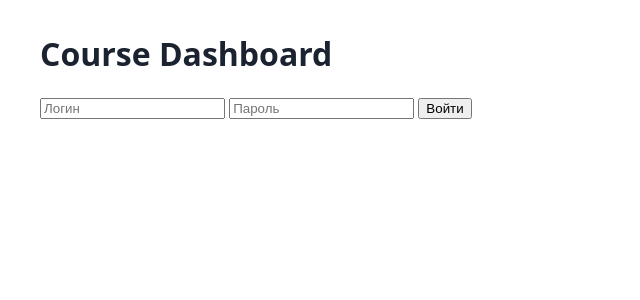
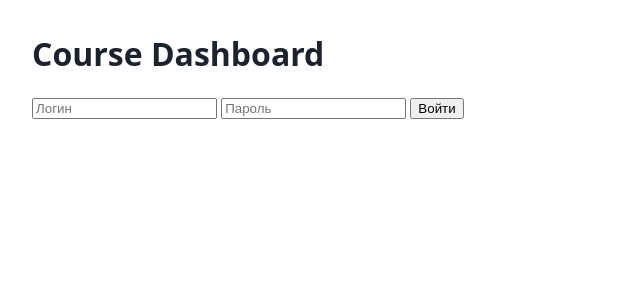
Before and after one commit to genarovv/course-dashboard, a FastAPI app: page /login in a window 1280 px wide. Shown: the top 300 px of the page, without its empty margins (0-640 px from the left). Run offline with FastAPI, Linux system fonts and the light colour scheme; tables that the repository leaves empty hold one stand-in row (values such as "Sample post"); some libraries are stand-ins or nearby versions.

Commit message:
фикс по живой петле: вся ширина окна для рабочего инструмента (body max-width 1200px убран), переносы репо-имён break-word — td-правило anywhere перебивало D22 по специфичности (D22, #68)
Co-Authored-By: Claude Fable 5 <noreply@anthropic.com>

```diff
--- a/app/static/css/app.css
+++ b/app/static/css/app.css
@@ -1,8 +1,9 @@
 body {
     font-family: system-ui, sans-serif;
-    max-width: 1200px;
-    margin: 2rem auto;
-    padding: 0 1rem;
+    /* D22 (#68, живая петля): рабочий инструмент с широкой таблицей — вся ширина
+       окна, а не центрированная колонка 1200px с внутренним скроллом матрицы */
+    margin: 2rem 0;
+    padding: 0 2rem;
     color: #1c2330;
 }
 
@@ -71,7 +72,9 @@ table.matrix th, table.matrix td {
     font-size: 0.85rem;
 }
 table.matrix thead th { background: #fff; font-weight: 600; white-space: nowrap; }
-td.repo-url { max-width: 16rem; overflow-wrap: anywhere; }
+/* D22 (#68): перенос по границам слов; «anywhere» ломал имена в случайном месте
+   и перебивал по специфичности общее правило .repo-url */
+td.repo-url { max-width: 16rem; overflow-wrap: break-word; word-break: normal; }
 
 /* ── Ячейки: инверсия сигнала (D13, решение CEO 2026-07-30) ──────────────
    Наличие — тихие светлые подложки (светофор как фон), единственный
```
